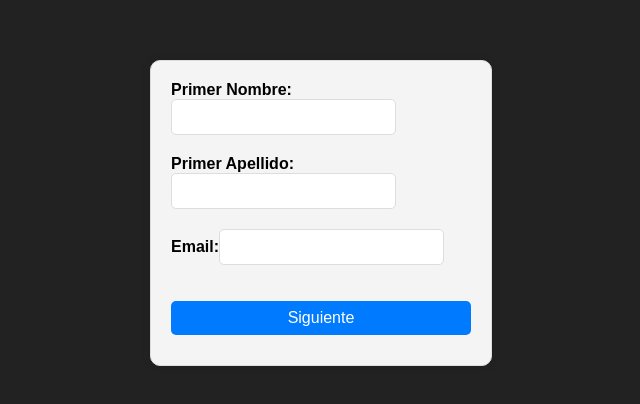
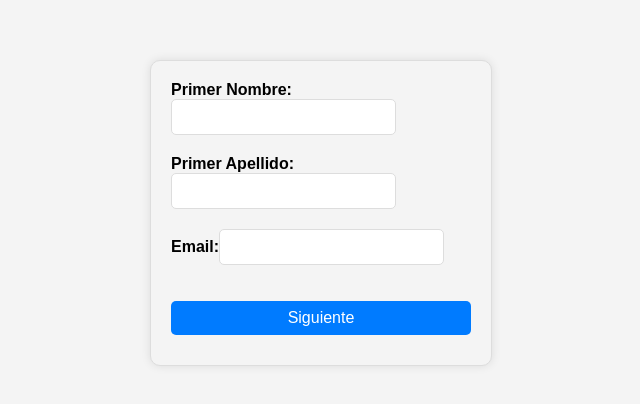
Before and after one commit to Anarpego/genesis-prueba-react, a React (Vite) app in the folder cinchos-genesis/: page / in a window 1280 px wide. Shown: the part 192-596 px from the top of the page, without its empty margins (319-959 px from the left). Built offline with nearby package versions, Linux system fonts and the light colour scheme.

Commit message:
fixing color collision in css

```diff
--- a/cinchos-genesis/src/index.css
+++ b/cinchos-genesis/src/index.css
@@ -1,5 +1,5 @@
 body {
 
     margin: 0;
-    background: #222;
+    background: #f4f4f4;;
 }
```
